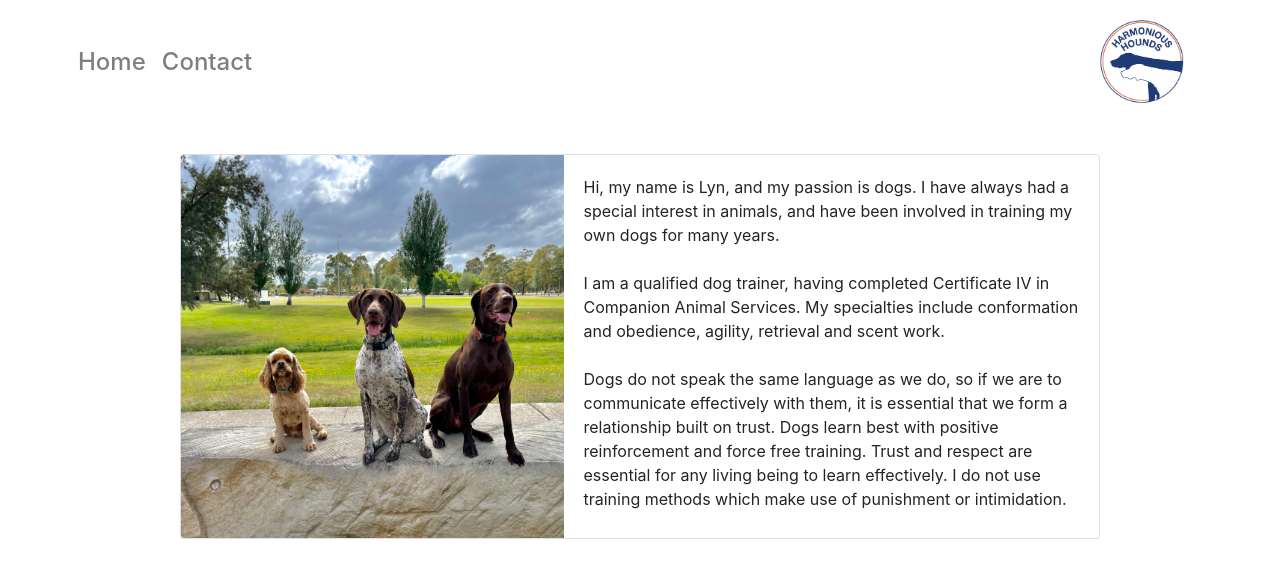
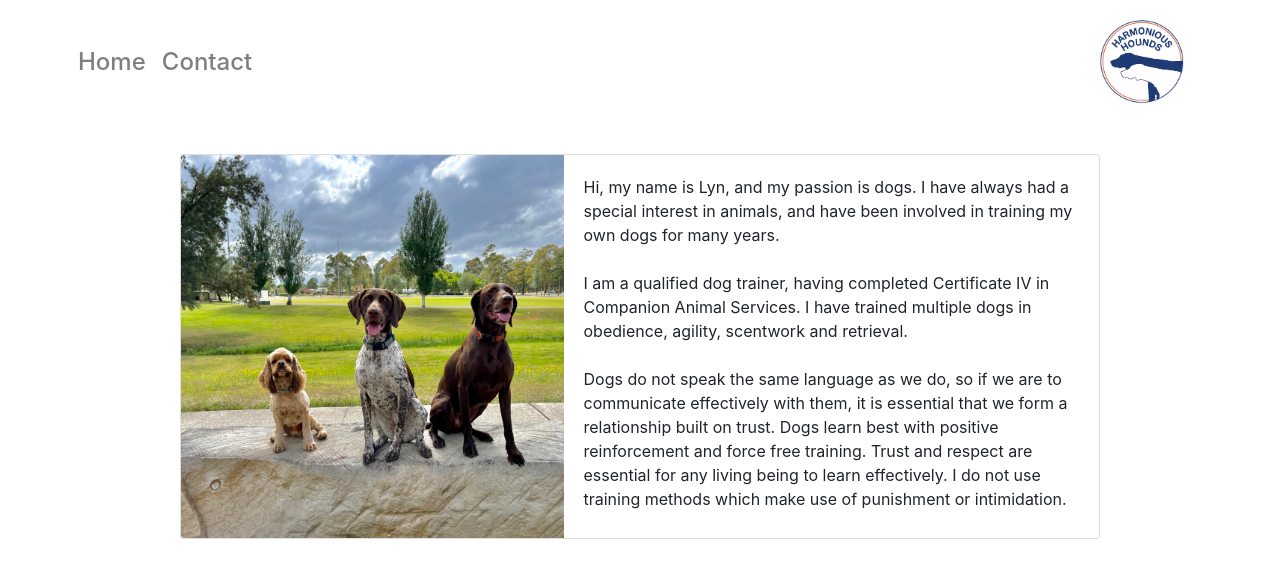
Before and after one commit to HarmoniousHounds/HarmoniousHounds, a Vue app: page / in a window 1280 px wide. Shown: the top 561 px of the page. Built offline with nearby package versions, Linux system fonts and the light colour scheme.

Commit message:
Modified text on home page.

```diff
--- a/src/components/Home.vue
+++ b/src/components/Home.vue
@@ -17,8 +17,7 @@
                   <br />
                   <br />
                   I am a qualified dog trainer, having completed Certificate IV in Companion Animal
-                  Services. My specialties include conformation and obedience, agility, retrieval
-                  and scent work.
+                  Services. I have trained multiple dogs in obedience, agility, scentwork and retrieval.
                   <br />
                   <br />
                   Dogs do not speak the same language as we do, so if we are to communicate effectively with them, it is
```
Also changed, not shown: 9 other files (tests, documents, lock files or other folders).
